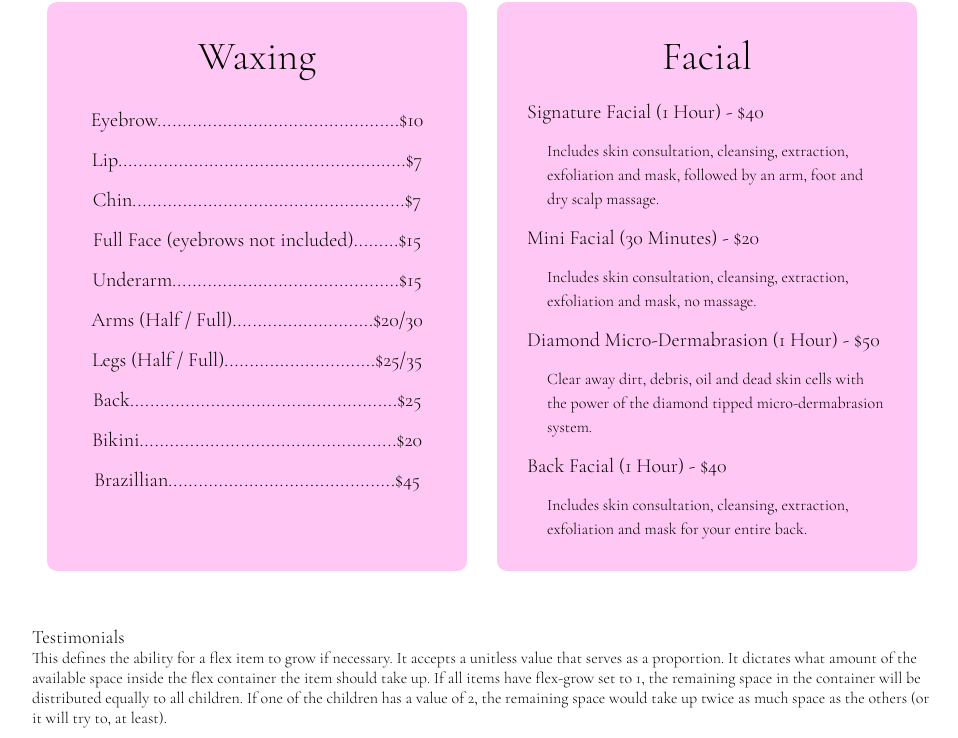
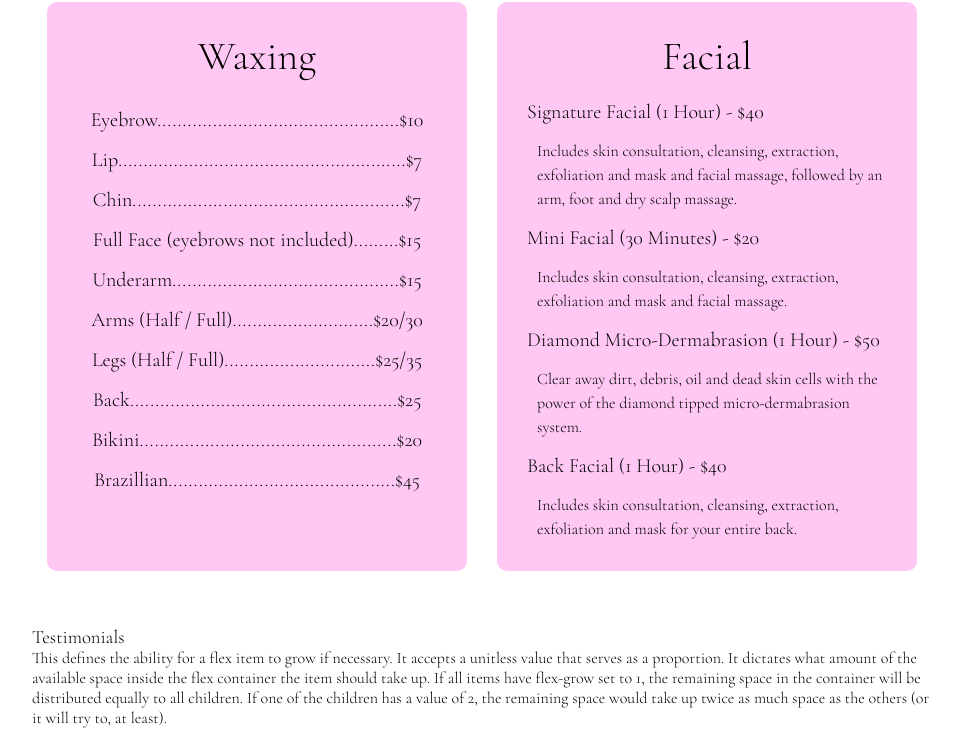
Before and after one commit to cannon7788/skincare-by-t, a plain HTML site: page index.html in a window 1280 px wide. Shown: the part 704-1442 px from the top of the page, without its empty margins (158-1116 px from the left). Drawn offline with nearby package versions, Linux system fonts and the light colour scheme.

Commit message:
changed verbage in services

```diff
--- a/css/style.css
+++ b/css/style.css
@@ -97,6 +97,6 @@
 }
 
 .panel p {
-	margin-left: 20px;
+	margin-left: 10px;
 	line-height: 1.5em;
 }
--- a/index.html
+++ b/index.html
@@ -2,7 +2,7 @@
 <html lang="en">
 	<head>
 		<title>Skincare by T</title>
-<link href="https://fonts.googleapis.com/css2?family=Cormorant+Garamond:wght@300&display=swap" rel="stylesheet">
+		<link href="https://fonts.googleapis.com/css2?family=Cormorant+Garamond:wght@300&display=swap" rel="stylesheet">
 		<link rel="stylesheet" href="./css/style.css">
 	</head>
 	<body>
@@ -27,11 +27,8 @@
 
 		</div>
 		<div class="content">
-
-
-
 			<div class="content-section">
-				<h1><a name="services">-Services-</a></h1>
+				<h1 id="services">-Services-</h1>
 				<div class="section-body">
 					<div class="panel">
 						<h2>Waxing</h2>
@@ -52,10 +49,10 @@
 						<h2>Facial</h2>
 						<h3>Signature Facial (1 Hour) - $40</h3>
 						<p>Includes skin consultation, cleansing, extraction, exfoliation
-						and mask, followed by an arm, foot and dry scalp massage.</p>
+						and mask and facial massage, followed by an arm, foot and dry scalp massage.</p>
 						<h3>Mini Facial (30 Minutes) - $20</h3>
 						<p>Includes skin consultation, cleansing, extraction, exfoliation
-						and mask, no massage.</p>
+						and mask and facial massage.</p>
 						<h3>Diamond Micro-Dermabrasion (1 Hour) - $50</h3>
 						<p>Clear away dirt, debris, oil and dead skin cells with the
 						power of the diamond tipped micro-dermabrasion system.</p>
@@ -65,9 +62,6 @@
 					</div>
 				</div>
 			</div>
-
-
-
 			<div class="content-section">
 				<h3>Testimonials</h3>
 				<p>This defines the ability for a flex item to grow if necessary.
```
